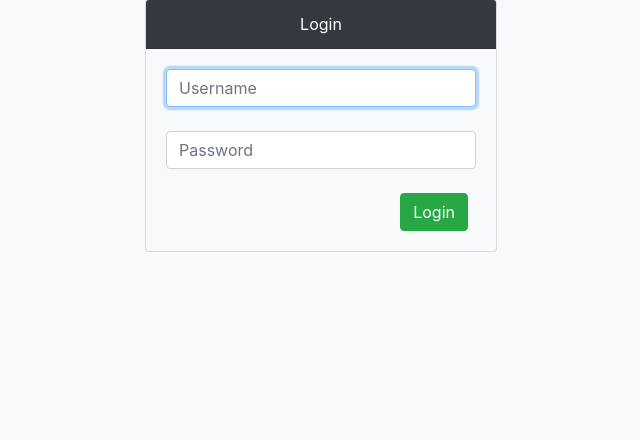
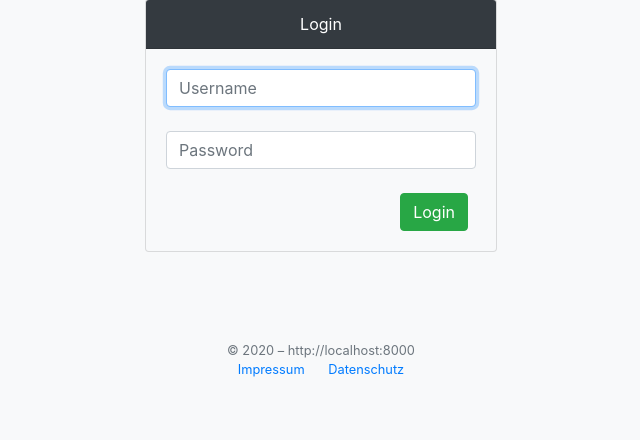
Before and after one commit to Malte311/Loginsystem, a PHP site: page / in a window 1280 px wide. Shown: the part 76-516 px from the top of the page, without its empty margins (319-959 px from the left). Run offline with PHP 8.4, Linux system fonts and the light colour scheme; the visitor is signed in with stand-in values (Sample User, id 1).

Commit message:
Important fix and some additions

```diff
--- a/src/php/Template.php
+++ b/src/php/Template.php
@@ -44,9 +44,11 @@ class Template {
 	 * Adds a new replacement to the replacements array.
 	 * @param string $key The value which should be replaced.
 	 * @param string $value The substitution for the value which should be replaced.
+	 * @return Template Returns this object for method chaining.
 	 */
-	public function addReplacement($key, $value) : void {
+	public function addReplacement($key, $value) : Template {
 		$this->replacements[$key] = $value;
+		return $this;
 	}
 
 	/**
@@ -55,11 +57,11 @@ class Template {
 	 * @return string The html text with substituted values.
 	 */
 	private function substitute(string $html) : string {
-		foreach ($this->replacements as $key => $val) {
-			$html = str_replace($key, $val, $html);
-		}
-
-		return $html;
+		return str_replace(
+			array_keys($this->replacements),
+			array_values($this->replacements),
+			$html
+		);
 	}
 }
 
--- a/src/php/View.php
+++ b/src/php/View.php
@@ -15,6 +15,13 @@ class View {
 	 * Initializes the template object.
 	 */
 	public function __construct(Template $template) {
+		$baseUrl = !empty($_ENV['BASEURL']) ? $_ENV['BASEURL'] : 'http://localhost:8000';
+		$impressum = !empty($_ENV['IMPRESSUMURL']) ? $_ENV['IMPRESSUMURL'] : '';
+		$datenschutz = !empty($_ENV['DATENSCHUTZURL']) ? $_ENV['DATENSCHUTZURL'] : '';
+
+		$template->addReplacement('%%YEAR%%', date('Y'))->addReplacement('%%BASEURL%%', $baseUrl)
+			->addReplacement('%%IMP%%', $impressum)->addReplacement('%%DS%%', $datenschutz);
+
 		$this->template = $template;
 	}
 
--- a/src/templates/login.html
+++ b/src/templates/login.html
@@ -7,6 +7,14 @@
 	<title>Loginsystem</title>
 	<link rel="shortcut icon" href="%%SERVERURL%%/res/icon.svg">
 	<link rel="stylesheet" type="text/css" href="%%SERVERURL%%/lib/bootstrap.min.css">
+
+	<style>
+		footer {
+			bottom: 0;
+			width: 100%;
+			height: 2.5rem;
+		}
+	</style>
 </head>
 
 
@@ -39,5 +47,15 @@
 			</div>
 		</div>
 	</div>
+
+	<footer class="bg-light py-5">
+		<div class="container">
+			<div class="small text-center text-muted">&copy; %%YEAR%% &ndash; %%BASEURL%%</div>
+		</div>
+		<div class="small text-center text-muted" %%HIDDEN%%>
+			<a href="%%IMP%%" target="_blank" style="margin-right: 20px;">Impressum</a>
+			<a href="%%DS%%" target="_blank">Datenschutz</a>
+		</div>
+	</footer>
 </body>
 </html>
--- a/src/userAdministration.php
+++ b/src/userAdministration.php
@@ -1,4 +1,8 @@
 <?php
+
+if (php_sapi_name() !== 'cli') {
+	die('Commandline only!');
+}
 
 define('Loginsystem', 'ok');
 
```
Also changed, not shown: src/data/user.json (+9 -1 lines), src/templates/home.html (+22 -0 lines).
